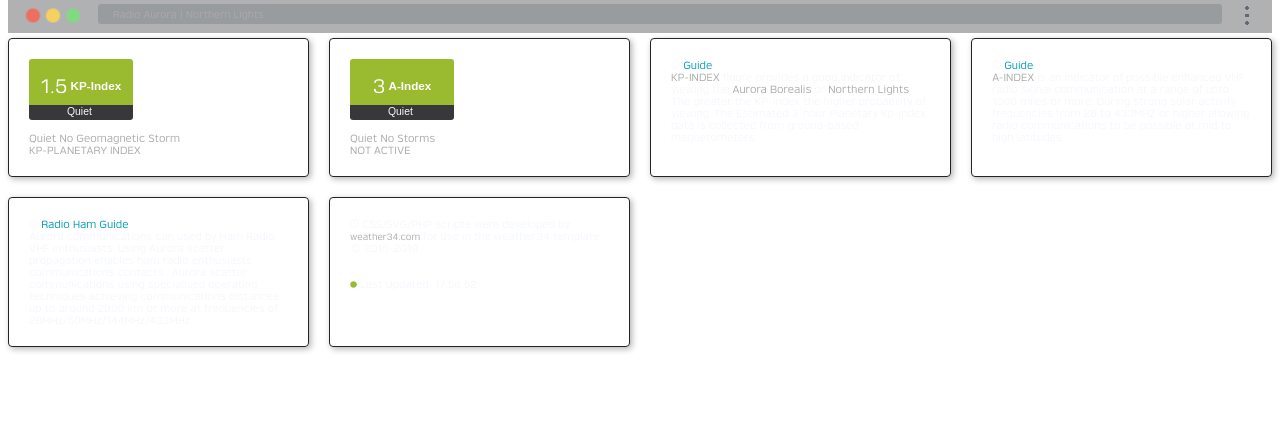
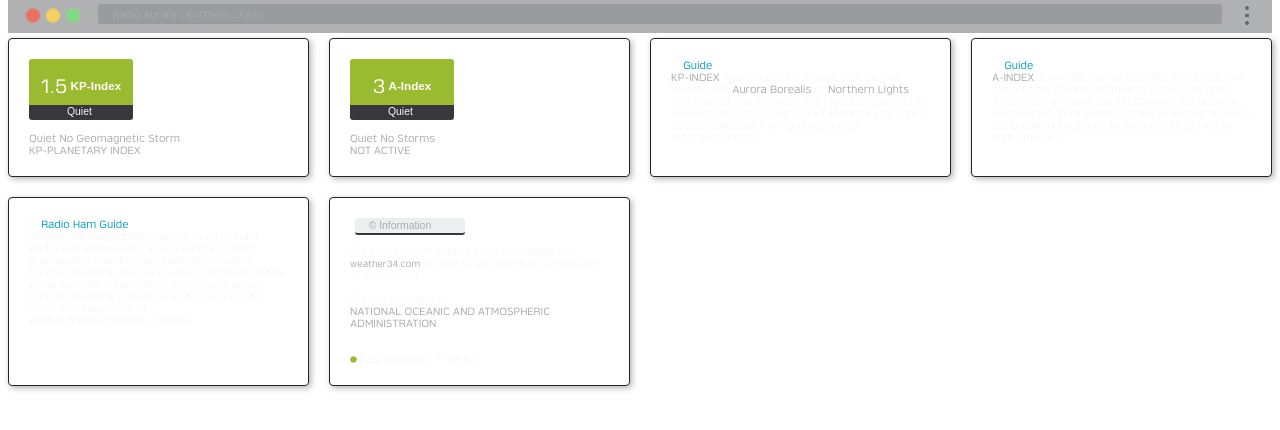
Before and after one commit to sam-tovar/Weather34-Weatherflow, a PHP site: page /aurora.php in a window 1280 px wide. Shown: the top 430 px of the page. Run offline with PHP 8.4, Linux system fonts and the light colour scheme; some web fonts are replaced.

Commit message:
improved for mobile display

```diff
--- a/aurora.php
+++ b/aurora.php
@@ -59,6 +59,12 @@ smalluvunit{font-size:.9rem;font-family:Arial,Helvetica,system;font-weight:600}
 .kpcaution,.uvtrend{position:absolute;font-size:.8rem}
 .kptoday1{background:#9aba2f}.kptoday4{background:rgba(230,161,65,1)}.kptoday6{background:rgba(255,124,57,.8)}.kptoday7{background:rgba(211,93,78,.8)}.kptoday11{background:rgba(204,135,248,.7)}
 .kpcaution{margin-left:38px;margin-top:-14px;font-family:Arial,Helvetica,system}.kptrend{margin-left:135px;margin-top:48px;z-index:1;color:#fff}
+.actualt{position:relative;left:5px;-webkit-border-radius:3px;-moz-border-radius:3px;-o-border-radius:3px;border-radius:3px;background:rgba(74, 99, 111, 0.1);
+padding:5px;font-family:Arial, Helvetica, sans-serif;width:100px;height:0.8em;font-size:0.8rem;padding-top:2px;color:#aaa;border-bottom:2px solid rgba(56,56,60,1);
+align-items:center;justify-content:center;margin-bottom:10px;top:0}
+.actualw{position:relative;left:5px;-webkit-border-radius:3px;-moz-border-radius:3px;-o-border-radius:3px;border-radius:3px;background:rgba(74, 99, 111, 0.1);
+padding:5px;font-family:Arial, Helvetica, sans-serif;width:100px;height:0.8em;font-size:0.8rem;padding-top:2px;color:#aaa;border-bottom:2px solid rgba(56,56,60,1);
+align-items:center;justify-content:center;margin-bottom:10px;top:0}
 </style>
 
 </style>
@@ -116,14 +122,16 @@ else if ($kp>=0) {echo 'Quiet';}
   </article>
 
   <article>
-   <?php echo $info ;?> <orange>Radio Ham Guide</orange><br>Aurora communications can used by Ham Radio VHF enthusiasts. Using Aurora scatter propagation enables ham radio enthusiasts communications contacts .
-Aurora scatter communications using specialised operating techniques achieving communications distances up to around 2000 km or more at frequencies of 28MHz/50MHz/144MHz/433MHz .<br>
+   <?php echo $info ;?> <orange>Radio Ham Guide</orange><br>Aurora communications can be used by Ham Radio VHF enthusiasts. Using Aurora scatter propagation enables ham radio enthusiasts communications.
+Aurora scatter communications using specialised operating techniques allows communications distances up to 2000 km or more at frequencies of 28MHz/50MHz/144MHz/433MHz .<br>
 
 
 
   </article>
   <article>
+  <div class=actualt>&nbsp;&nbsp &copy; Information</div>
   <?php echo $info?> CSS/SVG/PHP scripts were developed by <a href="https://weather34.com" title="weather34.com" target="_blank" style="font-size:9px;">weather34.com</a>  for use in the weather34 template &copy; 2015-<?php echo date('Y');?></span>
+  <br><br><?php echo $info ;?> Data Provided by <a href="https://www.swpc.noaa.gov/products/station-k-and-indices" title="https://www.swpc.noaa.gov/products/station-k-and-indices" target="_blank"><br>NATIONAL OCEANIC AND ATMOSPHERIC ADMINISTRATION</a>
 
         <br>  <br> <br>
  <?php echo '<svg viewBox="0 0 32 32" width=7 height=7 fill=#9aba2f stroke=#9aba2f stroke-linecap=round stroke-linejoin=round stroke-width=6.25%><path d="M16 14 L16 23 M16 8 L16 10" /><circle cx=16 cy=16 r=14 /></svg>';
--- a/moonphase.php
+++ b/moonphase.php
@@ -142,8 +142,8 @@ foreach ($meteor_events as $meteor_check) {
 <div class="weather34moonmodule">
 <svg id="weather34 simple moonphase"><circle cx="50" cy="50" r="49.5" fill="rgba(86, 95, 103, 1.000)"/><path id="weather34shape" fill="currentcolor"/></svg></div>
 <script> //simple moonphase for weather34
-weather34Moon();function weather34Moon() {var day = Date.now() / 86400000;var referenceweather34Moon = Date.UTC(2018, 0, 17, 2, 12, 0, 0);
-var refweather34Day = referenceweather34Moon / 86400000;var phase = (day - refweather34Day) % 29.482;var s=String;
+weather34Moon();function weather34Moon() {var day = Date.now() / 86400000;var referenceweather34Moon = Date.UTC(2018, 0, 17, 4, 0, 23, 23);
+var refweather34Day = referenceweather34Moon / 86400000;var phase = (day - refweather34Day) % 29.5;var s=String;
 switch (Math.round(phase / 3.75)){}document.getElementById("weather34moonphases");
 var val=15;	var weather34moonCurve;var lf=Math.min(3-4*(phase/30),1);var lc=Math.abs(lf*50);	var lb=(lf<0) ? "0" : "1";
 var rf=Math.min(3+4*((phase-30)/30),1);	var rc=Math.abs(rf*50);	var rb=(rf<0) ? "0" : "1";weather34moonCurve="M 50,0 "+ "a "+s(lc)+",50 0 0 "+lb+" 0,100 "+ "a "+s(rc)+",50 0 0 "+rb+" 0,-100";
```
Also changed, not shown: metarnearby.php (+8 -5 lines), meteorshowers.php (+14 -4 lines), mooninfo.php (+11 -3 lines).
